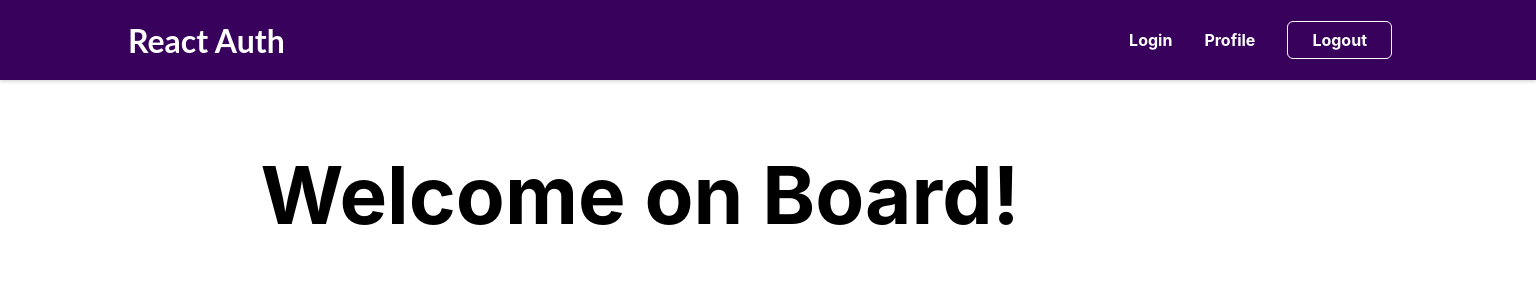
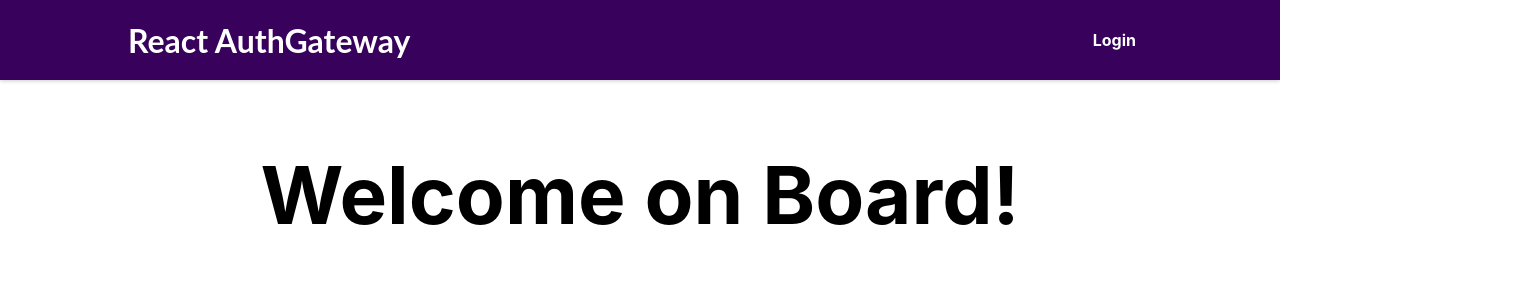
Before and after one commit to nitinsahu19/react-AuthGateway, a React (Create React App) app: page / in a window 1280 px wide. Shown: the top 300 px of the page, 1536 px wide, since content can reach past the window. Built offline with nearby package versions, Linux system fonts and the light colour scheme.

Commit message:
basic sign-up & sign-in functionality implemented using rest api

```diff
--- a/src/components/auth/AuthForm.js
+++ b/src/components/auth/AuthForm.js
@@ -1,11 +1,14 @@
-import { useState, useRef } from "react";
+import { useState, useRef, useContext } from "react";
 import classes from "./AuthForm.module.css";
+import AuthContext from "../../store/auth-context";
 
 const AuthForm = () => {
   const emailInputRef = useRef();
   const passwordInputRef = useRef();
   const [isLogin, setIsLogin] = useState(true);
   const [isLoading, setIsLoading] = useState(false);
+
+  const authCtx = useContext(AuthContext);
 
   const switchAuthModeHandler = () => {
     setIsLogin((prevState) => !prevState);
@@ -53,6 +56,7 @@
       })
       .then((data) => {
         console.log(data);
+        authCtx.login(data.idToken);
       })
       .catch((error) => {
         alert(error.message);
--- a/src/components/layout/MainNavigaiton.js
+++ b/src/components/layout/MainNavigaiton.js
@@ -1,23 +1,33 @@
 import { Link } from "react-router-dom";
 import classes from "./MainNavigation.module.css";
+import AuthContext from "../../store/auth-context";
+import { useContext } from "react";
 
 const MainNavigation = () => {
+  const authCtx = useContext(AuthContext);
   return (
     <header className={classes.header}>
       <Link to="/">
-        <div className={classes.logo}>React Auth</div>
+        <div className={classes.logo}>React AuthGateway</div>
       </Link>
       <nav>
         <ul>
+          {!authCtx.isLoggedIn && (
             <li>
               <Link to="/auth">Login</Link>
             </li>
+          )}
+
+          {authCtx.isLoggedIn && (
             <li>
               <Link to="/profile">Profile</Link>
             </li>
+          )}
+          {authCtx.isLoggedIn && (
             <li>
               <button>Logout</button>
             </li>
+          )}
         </ul>
       </nav>
     </header>
--- a/src/components/layout/MainNavigation.module.css
+++ b/src/components/layout/MainNavigation.module.css
@@ -1,5 +1,5 @@
 .header {
-  width: 100%;
+  width: vw;
   height: 5rem;
   background-color: #38015c;
   box-shadow: 0 1px 4px rgba(0, 0, 0, 0.2);
--- a/src/index.js
+++ b/src/index.js
@@ -3,10 +3,13 @@
 import "./index.css";
 import App from "./App";
 import { BrowserRouter } from "react-router-dom/cjs/react-router-dom.min";
+import { AuthContextProvider } from "./store/auth-context";
 
 const root = ReactDOM.createRoot(document.getElementById("root"));
 root.render(
-  <BrowserRouter>
-    <App />
-  </BrowserRouter>
+  <AuthContextProvider>
+    <BrowserRouter>
+      <App />
+    </BrowserRouter>
+  </AuthContextProvider>
 );
--- /dev/null
+++ b/src/store/auth-context.js
@@ -0,0 +1,28 @@
+import { createContext, useState } from "react";
+
+const AuthContext = createContext();
+
+export const AuthContextProvider = (props) => {
+  const [token, setToken] = useState(null);
+
+  const userIsLoggedIn = !!token;
+
+  const loginHandler = (token) => setToken(token);
+
+  const logoutHandler = () => setToken(null);
+
+  const contextValue = {
+    token,
+    isLoggedIn: userIsLoggedIn,
+    login: loginHandler,
+    logout: logoutHandler,
+  };
+
+  return (
+    <AuthContext.Provider value={contextValue}>
+      {props.children}
+    </AuthContext.Provider>
+  );
+};
+
+export default AuthContext;
```
Lines whose indentation alone changed are shown as unchanged.
